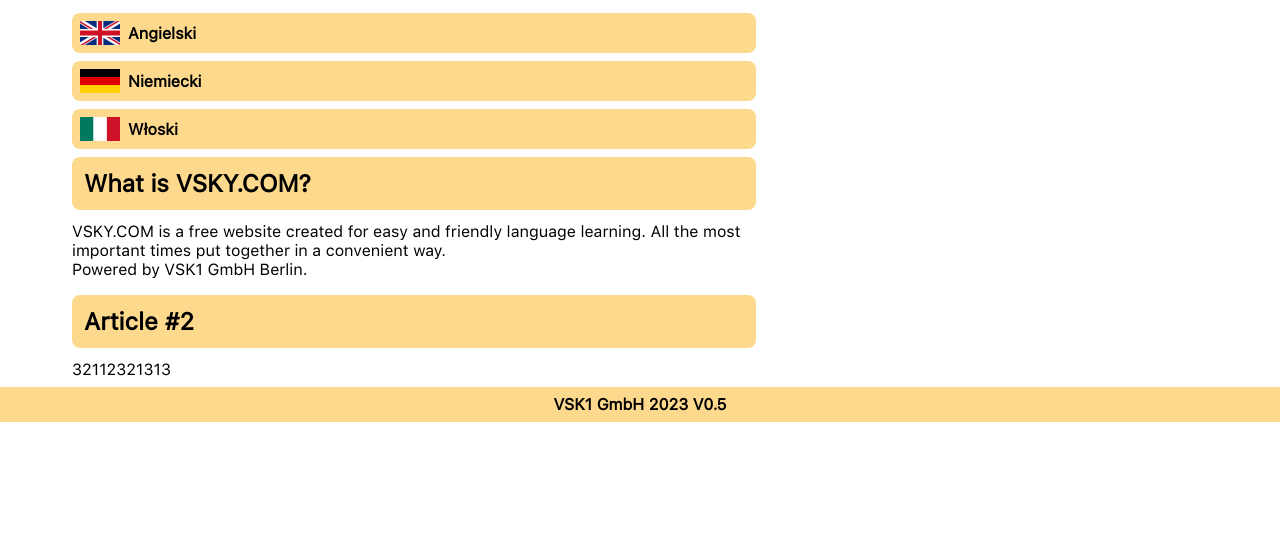
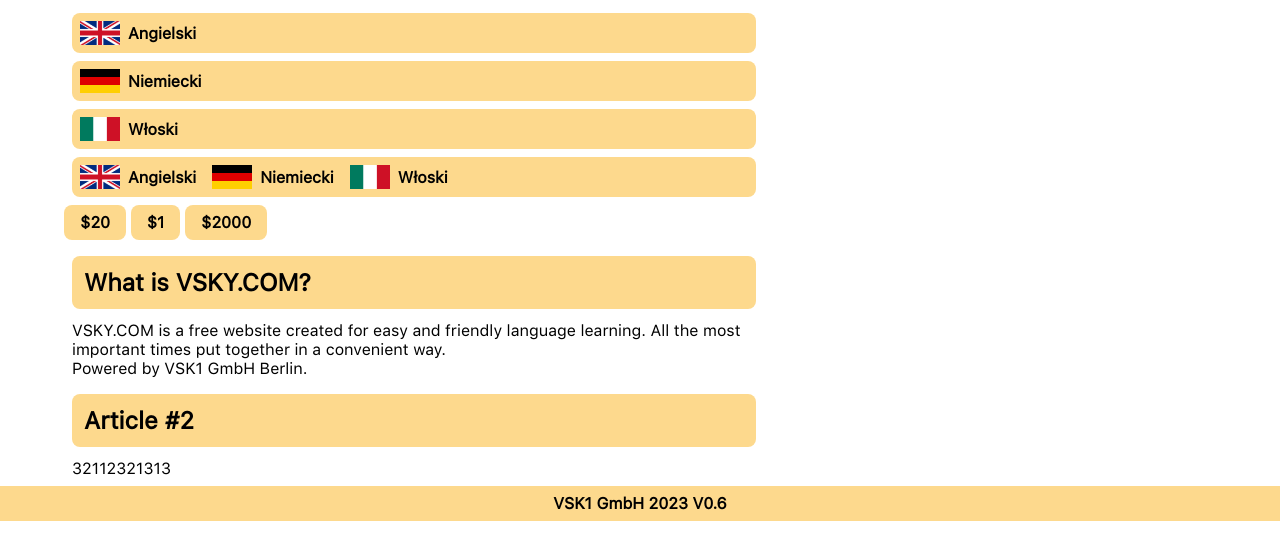
Before and after one commit to MCraftYT25/ling, a plain HTML site: page index.html in a window 1280 px wide. Shown: the part 140-700 px from the top of the page. Drawn offline with Linux system fonts and the light colour scheme.

Commit message:
Add files via upload
V0.6

```diff
--- a/CSS/style-lingua.css
+++ b/CSS/style-lingua.css
@@ -51,12 +51,16 @@
 .languages .section h2 {
     margin-bottom: 0;
     font-size: 1em;
+    display: flex;
+    flex-direction: row;
+    flex-wrap: wrap;
 }
 .languages .section h2 a {
     color: black;
     display: flex;
     flex-direction: row;
     align-items: center;
+    margin-right: 1em;
 }
 .languages .section a:hover {
     color: #f2a86f;
--- a/CSS/style.css
+++ b/CSS/style.css
@@ -111,6 +111,14 @@ footer {
     background-color: rgb(253,217,141);
 }
 /*-------------------------------------------------------------*/
+.price {
+    font-weight: bold;
+    background-color: rgb(253,217,141);
+    border-radius: 1vh;
+    display: inline-block;
+    margin: 0.5em 0;
+    padding: 0.5em 1em;
+}
 /*-------------------------------------------------------------*/
 /*-------------------------------------------------------------*/
 /*-------------------------------------------------------------*/
--- a/JS/main-script.js
+++ b/JS/main-script.js
@@ -1,5 +1,5 @@
-const VERSION = "0.5";
-const VERSIONDATE = "2023-10-14";
+const VERSION = "0.6";
+const VERSIONDATE = "2023-10-15";
 const YEAR = "2023";
 const COMPANY = "VSK1 GmbH";
 
--- a/index.html
+++ b/index.html
@@ -32,6 +32,18 @@
             <div class="section">
                 <h2><a href=""><img src="files/img/flags/Flag_of_Italy.png">Włoski</a></h2>
             </div>
+            <div class="section">
+                <h2><a href="pages-eng/english.html"><img src="files/img/flags/Flag_of_the_United_Kingdom.png">Angielski</a><a href=""><img src="files/img/flags/Flag_of_Germany.svg.png">Niemiecki</a><a href=""><img src="files/img/flags/Flag_of_Italy.png">Włoski</a></h2>
+            </div>
+        </div>
+        <div class="price">
+            <p>$20</p>
+        </div>
+        <div class="price">
+            <p>$1</p>
+        </div>
+        <div class="price">
+            <p>$2000</p>
         </div>
         <div class="section">
             <h2>What is VSKY.COM?</h2>
```
Also changed, not shown: pages-eng/english.html (+4 -0 lines), pages/update.html (+13 -0 lines).
